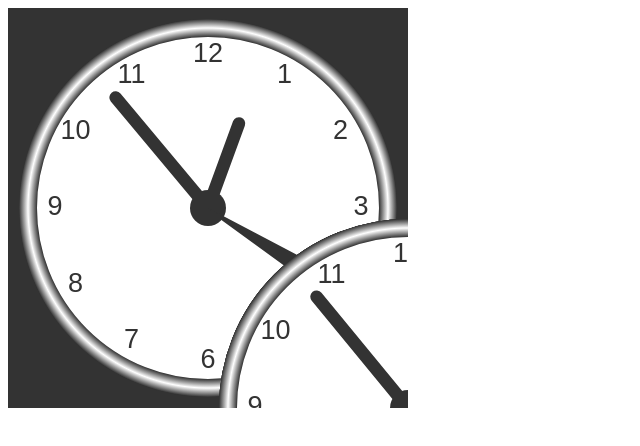
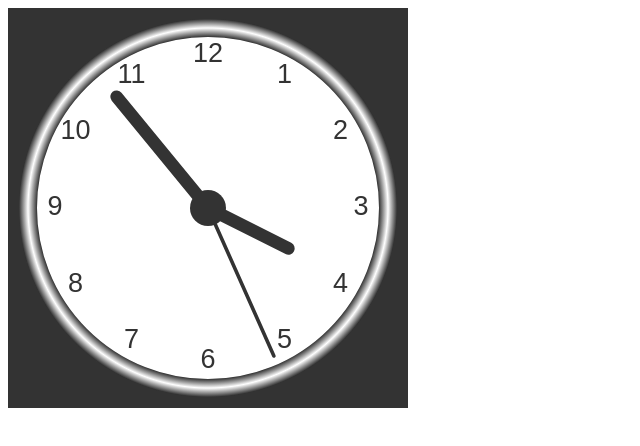
Before and after one commit to Sabrinapr/Canvas_Clock, a plain HTML site: page Index.html in a window 1280 px wide. Shown: the whole page, without its empty margins (0-640 px from the left). Drawn offline with Linux system fonts and the light colour scheme.

Commit message:
aayyyy we got em boys

```diff
--- a/Index.html
+++ b/Index.html
@@ -2,78 +2,80 @@
 <html>
 <body>
 
-    <canvas id="canvas" width="400" height="400" style="background-color:#333"></canvas>
+<canvas id="canvas" width="400" height="400"
+style="background-color:#333">
+</canvas>
+
 <script>
 var canvas = document.getElementById("canvas");
 var ctx = canvas.getContext("2d");
 var radius = canvas.height / 2;
 ctx.translate(radius, radius);
 radius = radius * 0.90
-    drawClock();
+setInterval(drawClock, 1000);
 
 function drawClock() {
-            ctx.arc(0, 0, radius, 0 , 2 * Math.PI);
-            ctx.filStyle = "white";
-            ctx.fill();
   drawFace(ctx, radius);
-            drawNumbers(ctx, radius)
+  drawNumbers(ctx, radius);
   drawTime(ctx, radius);
-            var canvas = document.getElementById("canvas");
 }
 
 function drawFace(ctx, radius) {
   var grad;
   ctx.beginPath();
-  ctx.arc(0, 0, radius, 0, 2 * Math.PI);
+  ctx.arc(0, 0, radius, 0, 2*Math.PI);
   ctx.fillStyle = 'white';
   ctx.fill();
-
-  grad = ctx.createRadialGradient(0, 0 ,radius * 0.95, 0, 0, radius * 1.05);
+  grad = ctx.createRadialGradient(0,0,radius*0.95, 0,0,radius*1.05);
   grad.addColorStop(0, '#333');
   grad.addColorStop(0.5, 'white');
   grad.addColorStop(1, '#333');
   ctx.strokeStyle = grad;
   ctx.lineWidth = radius*0.1;
   ctx.stroke();
-
   ctx.beginPath();
-  ctx.arc(0, 0, radius * 0.1, 0, 2 * Math.PI);
+  ctx.arc(0, 0, radius*0.1, 0, 2*Math.PI);
   ctx.fillStyle = '#333';
   ctx.fill();
 }
+
 function drawNumbers(ctx, radius) {
   var ang;
   var num;
-  ctx.font = radius * 0.15 + "px arial";
-  ctx.textBaseline = "middle";
-  ctx.textAlign = "center";
+  ctx.font = radius*0.15 + "px arial";
+  ctx.textBaseline="middle";
+  ctx.textAlign="center";
   for(num = 1; num < 13; num++){
     ang = num * Math.PI / 6;
     ctx.rotate(ang);
-    ctx.translate(0, -radius * 0.85);
+    ctx.translate(0, -radius*0.85);
     ctx.rotate(-ang);
     ctx.fillText(num.toString(), 0, 0);
     ctx.rotate(ang);
-    ctx.translate(0, radius * 0.85);
+    ctx.translate(0, radius*0.85);
     ctx.rotate(-ang);
   }
 }
-        function drawTime(ctx, radius) {
+
+function drawTime(ctx, radius){
     var now = new Date();
     var hour = now.getHours();
     var minute = now.getMinutes();
     var second = now.getSeconds();
     //hour
-            hour = hour%12;
-            hour = (hour*Math.PI/30)+(second*Math.PI/(30*60));
+    hour=hour%12;
+    hour=(hour*Math.PI/6)+
+    (minute*Math.PI/(6*60))+
+    (second*Math.PI/(360*60));
     drawHand(ctx, hour, radius*0.5, radius*0.07);
     //minute
-            minute = (minute*Math.PI/30)+(second*Math.PI/(30*60));
+    minute=(minute*Math.PI/30)+(second*Math.PI/(30*60));
     drawHand(ctx, minute, radius*0.8, radius*0.07);
-            //second
-            second= (second*Math.PI/30);
+    // second
+    second=(second*Math.PI/30);
     drawHand(ctx, second, radius*0.9, radius*0.02);
 }
+
 function drawHand(ctx, pos, length, width) {
     ctx.beginPath();
     ctx.lineWidth = width;
@@ -84,14 +86,7 @@ var grad;
     ctx.stroke();
     ctx.rotate(-pos);
 }
-var canvas = document.getElementById("canvas");
-var ctx = canvas.getContext("2d");
-var radius = canvas.height / 2;
-ctx.translate(radius, radius);
-radius = radius * 0.90
-//drawClock();
-setInterval(drawClock, 1000);
+</script>
 
-    </script>
 </body>
 </html>
```
Lines whose indentation alone changed are shown as unchanged.
